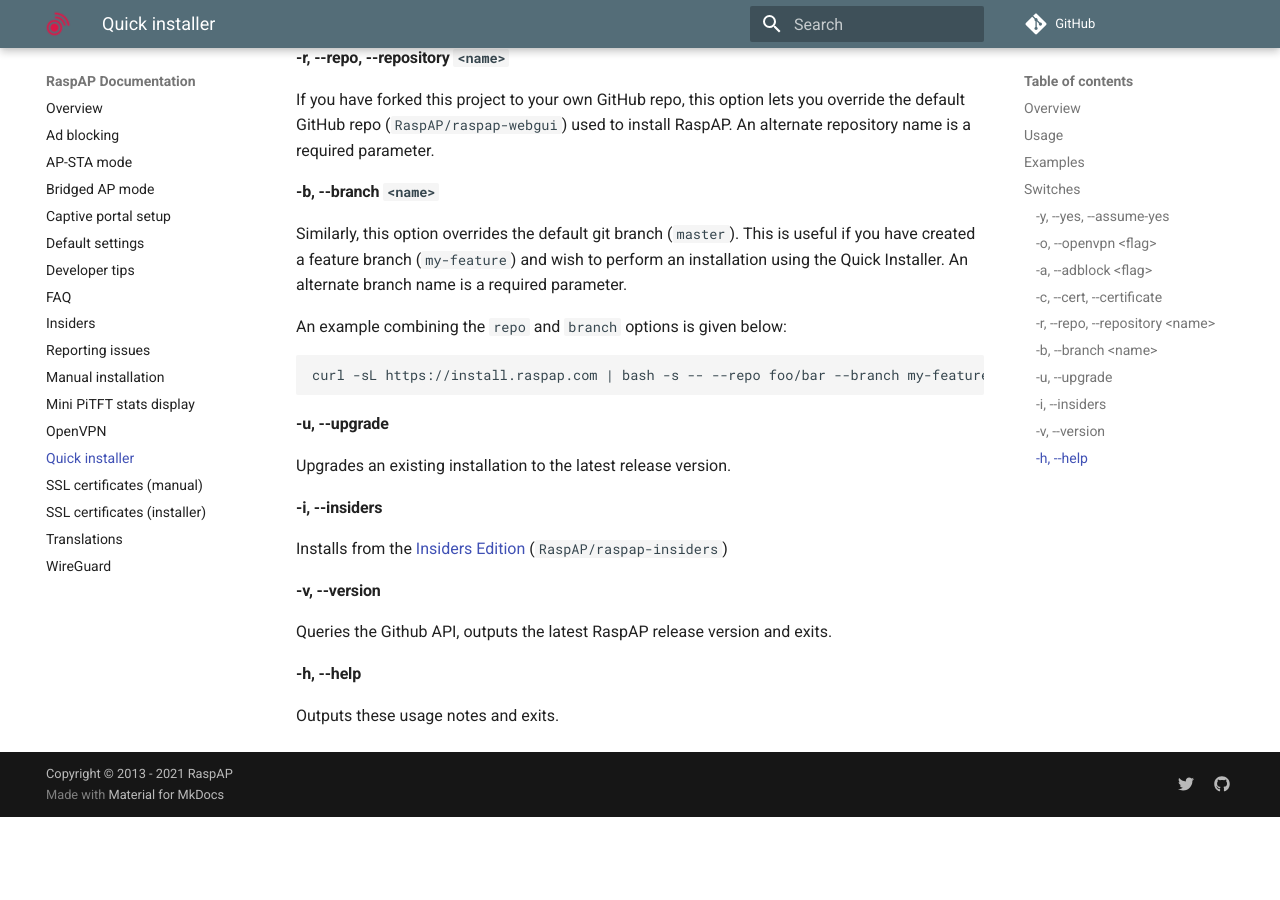
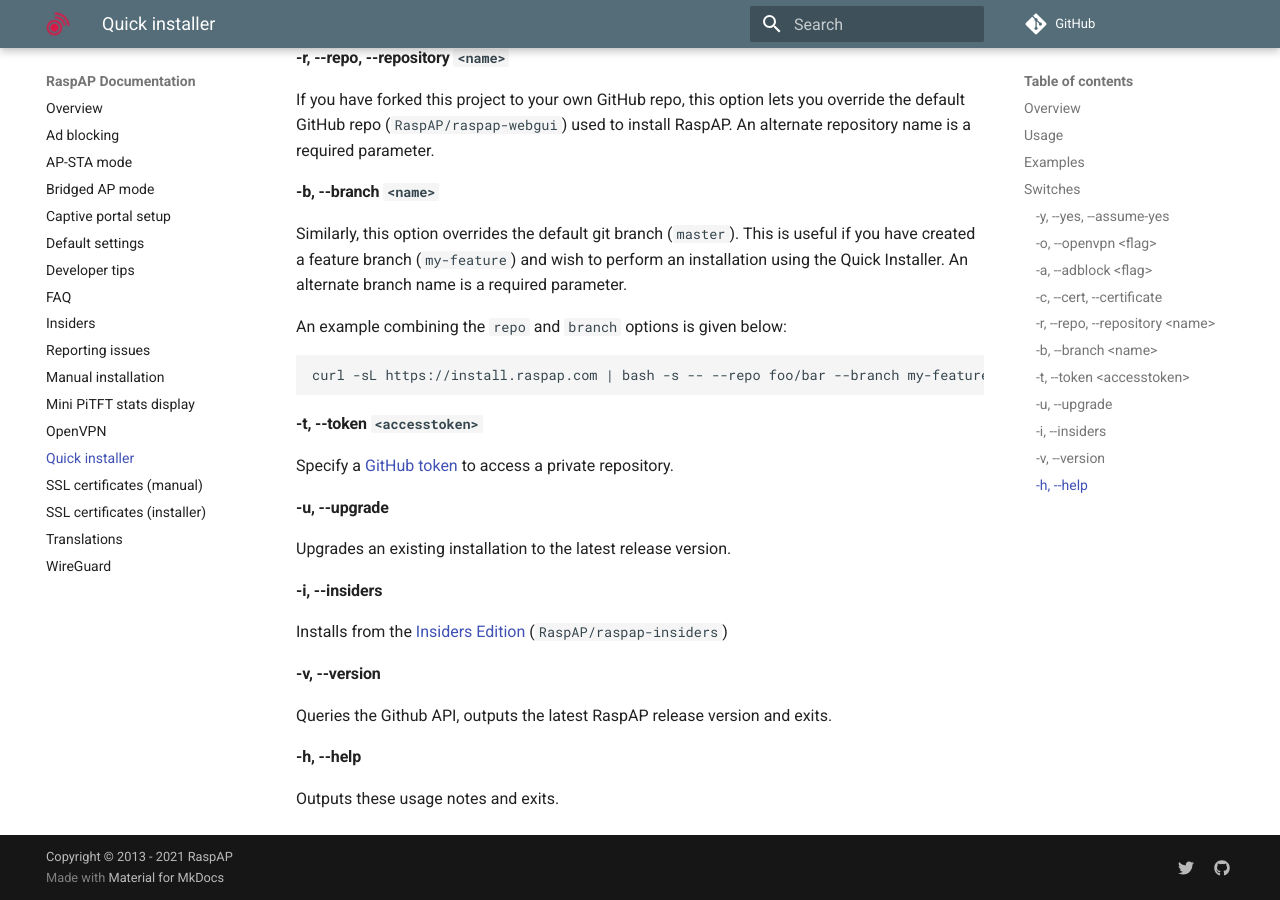
Before and after one commit to RaspAP/raspap-docs, an MkDocs documentation site: the page built from docs/quick.md, in a window 1280 px wide and 900 px high, scrolled down 1689 px. Built offline with MkDocs 1.6.1 and Material for MkDocs 9.7.7, drawn with Linux system fonts in a browser that asks for light colours; comment, search, counter and statistics services are not loaded; before the commit the page ends 2506 px from its top, so only the background shows below that.

Commit message:
Add --token option

````diff
--- a/docs/quick.md
+++ b/docs/quick.md
@@ -61,6 +61,9 @@
 curl -sL https://install.raspap.com | bash -s -- --repo foo/bar --branch my-feature
 ```
 
+#### -t, --token `<accesstoken>`
+Specify a [GitHub token](https://docs.github.com/en/github/authenticating-to-github/creating-a-personal-access-token) to access a private repository.
+
 #### -u, --upgrade
 Upgrades an existing installation to the latest release version.
 
````
